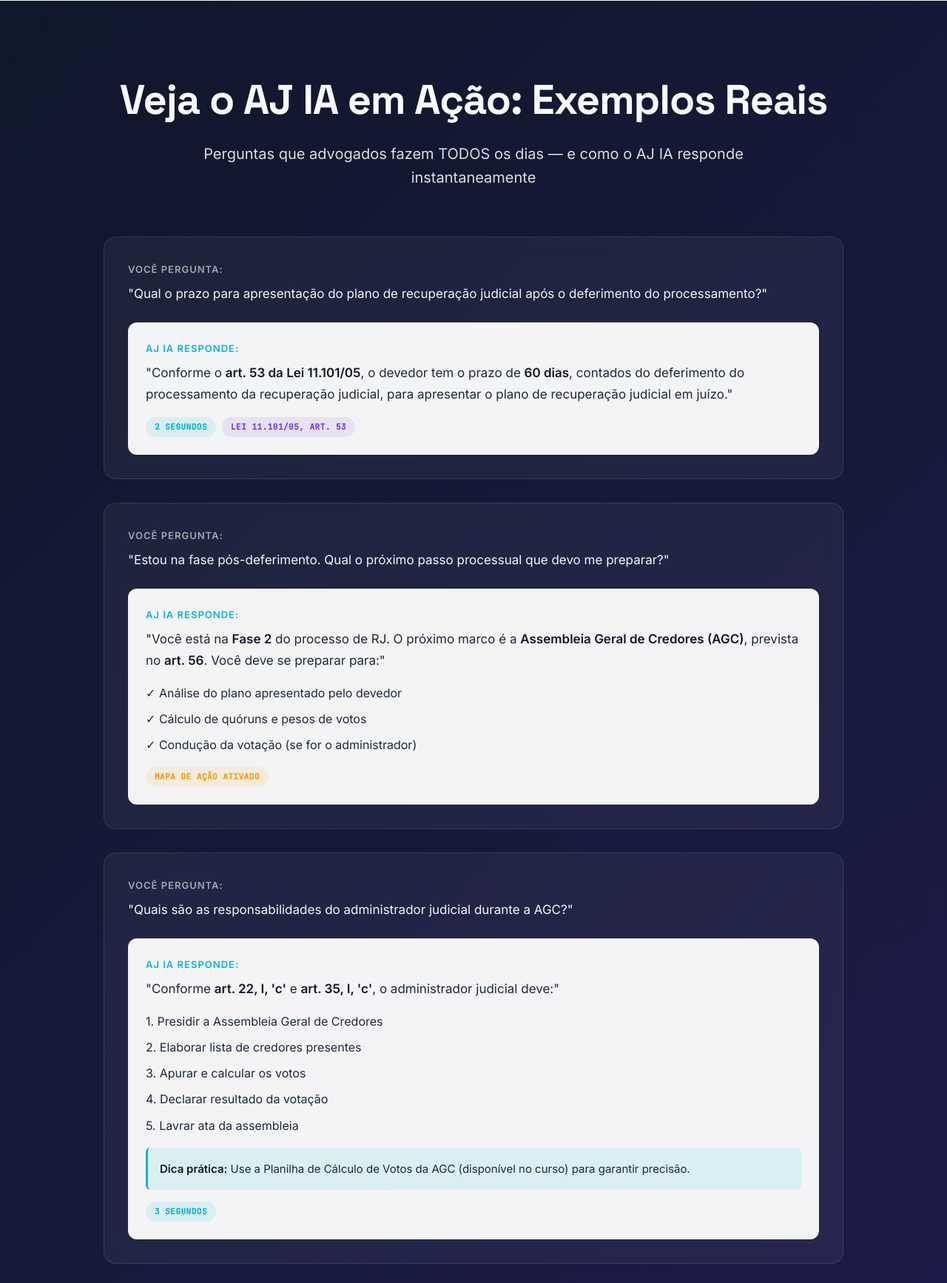
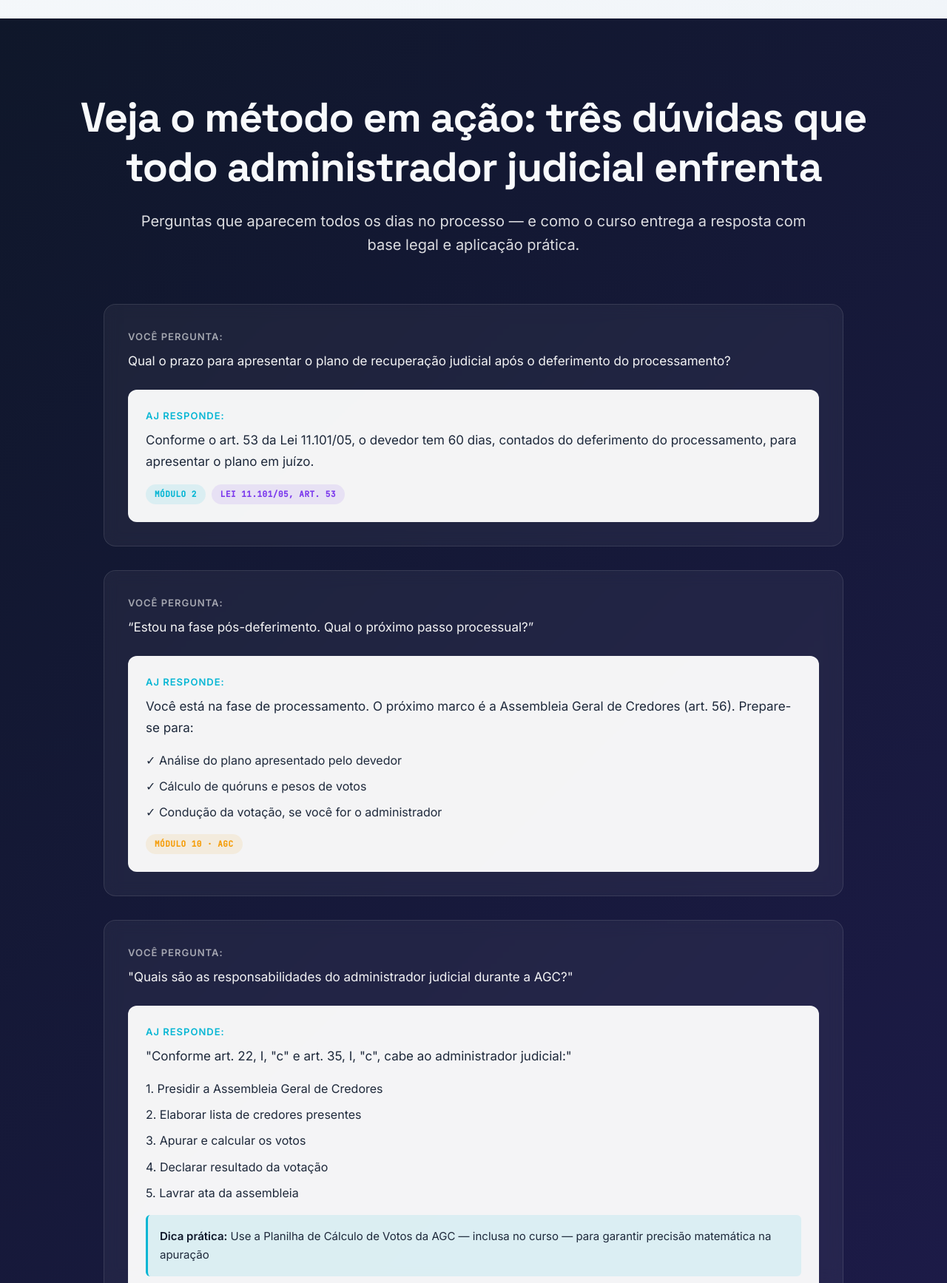
Before and after one commit to LuizLamim/P-ginas-Nabla, a plain HTML site: page Aprenda_Recuperacao_Judicial.html in a window 1280 px wide. Shown: the part 5120-6855 px from the top of the page at 74% size. Drawn offline with Linux system fonts and the light colour scheme.

Commit message:
section 4

```diff
--- a/Aprenda_Recuperacao_Judicial.html
+++ b/Aprenda_Recuperacao_Judicial.html
@@ -2553,40 +2553,40 @@ section {
             <span class="badge badge--premium"> LEI 11.101/05</span>
           </div>
 
-          <h3 class="solution__mechanism-title">Como Funciona o "Cérebro" do AJ IA?</h3>
+          <h3 class="solution__mechanism-title"> Como o método funciona na prática?</h3>
           <p class="solution__text">
-            Diferente do <strong>ChatGPT genérico</strong> (que pode inventar informações), o AJ IA foi treinado especificamente com conteúdo verificado e expertise real:
+            Diferente de cursos teóricos ministrados por quem nunca conduziu um processo, aqui o conteúdo vem de quem é nomeado pelos juízes:
           </p>
 
           <div class="solution__features-list">
             <div class="feature-item-inline">
               <span class="feature-icon"></span>
               <div class="feature-text">
-                <strong>Conhecimento Especializado:</strong> Domina nuances da Lei 11.101/05 que IA genérica não conhece
+                <strong>Conhecimento especializado:</strong> domina as nuances da Lei 11.101/05 que a doutrina genérica não alcança
               </div>
             </div>
             <div class="feature-item-inline">
               <span class="feature-icon"></span>
               <div class="feature-text">
-                <strong>Mapa de Ação Integrado:</strong> Sabe exatamente em qual fase processual você está
+                <strong>Fluxograma integrado:</strong> mostra exatamente em qual fase processual você está e qual é o próximo ato
               </div>
             </div>
             <div class="feature-item-inline">
               <span class="feature-icon"></span>
               <div class="feature-text">
-                <strong>Respostas Contextualizadas:</strong> Cita base legal, artigos e jurisprudência corretamente
+                <strong>Ferramentas aplicáveis:</strong> planilha de AGC, modelos de petições e relatórios prontos para adaptar
               </div>
             </div>
             <div class="feature-item-inline">
               <span class="feature-icon"></span>
               <div class="feature-text">
-                <strong>Zero Invenção:</strong> Respostas baseadas APENAS no conteúdo treinado (18.523 páginas)
+                <strong>Zero teoria solta:</strong> cada módulo responde a uma situação concreta do processo
               </div>
             </div>
           </div>
 
           <p class="solution__callout">
-            <strong>Resultado:</strong> Você tem um <strong>Conselheiro Jurídico 24/7</strong> especialista em RJ no bolso, respondendo com a mesma precisão do Dr. Adelino Neto.
+            você sai com um manual de consulta profissional e ferramentas prontas para atuar em Recuperação Judicial desde o primeiro caso — com a mesma lógica de quem preside a ABAJUD.
           </p>
         </div>
 
@@ -2613,10 +2613,10 @@ section {
     <div class="container">
 
       <!-- Headline -->
-      <h2 class="section__title section__title--light">Veja o AJ IA em Ação: Exemplos Reais</h2>
+      <h2 class="section__title section__title--light">Veja o método em ação: três dúvidas que todo administrador judicial enfrenta</h2>
 
       <!-- Subheadline -->
-      <p class="section__subtitle section__subtitle--light">Perguntas que advogados fazem TODOS os dias — e como o AJ IA responde instantaneamente</p>
+      <p class="section__subtitle section__subtitle--light">Perguntas que aparecem todos os dias no processo — e como o curso entrega a resposta com base legal e aplicação prática. </p>
 
       <!-- Grid de Exemplos -->
       <div class="examples__grid">
@@ -2625,16 +2625,16 @@ section {
         <div class="example-card">
           <div class="example__question">
             <span class="example__label"> Você pergunta:</span>
-            <p class="example__text">"Qual o prazo para apresentação do plano de recuperação judicial após o deferimento do processamento?"</p>
+            <p class="example__text">Qual o prazo para apresentar o plano de recuperação judicial após o deferimento do processamento? </p>
           </div>
           <div class="example__answer">
-            <span class="example__label example__label--ai"> AJ IA responde:</span>
+            <span class="example__label example__label--ai"> AJ responde:</span>
             <p class="example__text">
-              "Conforme o <strong>art. 53 da Lei 11.101/05</strong>, o devedor tem o prazo de <strong>60 dias</strong>, contados do deferimento do processamento da recuperação judicial, para apresentar o plano de recuperação judicial em juízo."
+              Conforme o art. 53 da Lei 11.101/05, o devedor tem 60 dias, contados do deferimento do processamento, para apresentar o plano em juízo.
             </p>
             <div class="example__metadata">
-              <span class="badge badge--small badge--time"> 2 segundos</span>
-              <span class="badge badge--small badge--source"> Lei 11.101/05, art. 53</span>
+              <span class="badge badge--small badge--time"> MÓDULO 2</span>
+              <span class="badge badge--small badge--source">  LEI 11.101/05, ART. 53</span>
             </div>
           </div>
         </div>
@@ -2643,20 +2643,20 @@ section {
         <div class="example-card">
           <div class="example__question">
             <span class="example__label"> Você pergunta:</span>
-            <p class="example__text">"Estou na fase pós-deferimento. Qual o próximo passo processual que devo me preparar?"</p>
+            <p class="example__text">“Estou na fase pós-deferimento. Qual o próximo passo processual?”</p>
           </div>
           <div class="example__answer">
-            <span class="example__label example__label--ai"> AJ IA responde:</span>
+            <span class="example__label example__label--ai"> AJ responde:</span>
             <p class="example__text">
-              "Você está na <strong>Fase 2</strong> do processo de RJ. O próximo marco é a <strong>Assembleia Geral de Credores (AGC)</strong>, prevista no <strong>art. 56</strong>. Você deve se preparar para:"
+              Você está na fase de processamento. O próximo marco é a Assembleia Geral de Credores (art. 56). Prepare-se para:
             </p>
             <ul class="example__list">
-              <li>✓ Análise do plano apresentado pelo devedor</li>
+              <li>✓ Análise do plano apresentado pelo devedor </li>
               <li>✓ Cálculo de quóruns e pesos de votos</li>
-              <li>✓ Condução da votação (se for o administrador)</li>
+              <li>✓ Condução da votação, se você for o administrador</li>
             </ul>
             <div class="example__metadata">
-              <span class="badge badge--small badge--map"> Mapa de Ação ativado</span>
+              <span class="badge badge--small badge--map"> MÓDULO 10 · AGC </span>
             </div>
           </div>
         </div>
@@ -2668,9 +2668,9 @@ section {
             <p class="example__text">"Quais são as responsabilidades do administrador judicial durante a AGC?"</p>
           </div>
           <div class="example__answer">
-            <span class="example__label example__label--ai"> AJ IA responde:</span>
+            <span class="example__label example__label--ai"> AJ responde:</span>
             <p class="example__text">
-              "Conforme <strong>art. 22, I, 'c'</strong> e <strong>art. 35, I, 'c'</strong>, o administrador judicial deve:"
+              "Conforme art. 22, I, "c" e art. 35, I, "c", cabe ao administrador judicial:"
             </p>
             <ul class="example__list">
               <li>1. Presidir a Assembleia Geral de Credores</li>
@@ -2679,9 +2679,9 @@ section {
               <li>4. Declarar resultado da votação</li>
               <li>5. Lavrar ata da assembleia</li>
             </ul>
-            <p class="example__note"> <strong>Dica prática:</strong> Use a Planilha de Cálculo de Votos da AGC (disponível no curso) para garantir precisão.</p>
+            <p class="example__note"> <strong>Dica prática:</strong> Use a Planilha de Cálculo de Votos da AGC — inclusa no curso — para garantir precisão matemática na apuração</p>
             <div class="example__metadata">
-              <span class="badge badge--small badge--time"> 3 segundos</span>
+              <span class="badge badge--small badge--time"> MÓDULO 7 · ATRIBUIÇÕES DO AJ</span>
             </div>
           </div>
         </div>
@@ -2690,9 +2690,9 @@ section {
 
       <!-- CTA -->
       <div class="how-it-works__cta">
-        <p class="text-gradient">Esses são apenas <strong>3 exemplos</strong>. O AJ IA responde <strong>qualquer dúvida</strong> sobre Recuperação Judicial com a mesma precisão.</p>
+        <p class="text-gradient">Esses são apenas três exemplos. O curso percorre as 10 etapas da Recuperação Judicial — do pedido inicial à aprovação do plano — com base legal e aplicação prática em cada uma. </p>
         <a href="#pricing" class="btn btn--primary btn--neon btn--large">
-          QUERO MEU CONSELHEIRO DE IA AGORA
+          CTA QUERO GARANTIR MINHA VAGA NA BLACK FRIDAY
         </a>
       </div>
 
```
